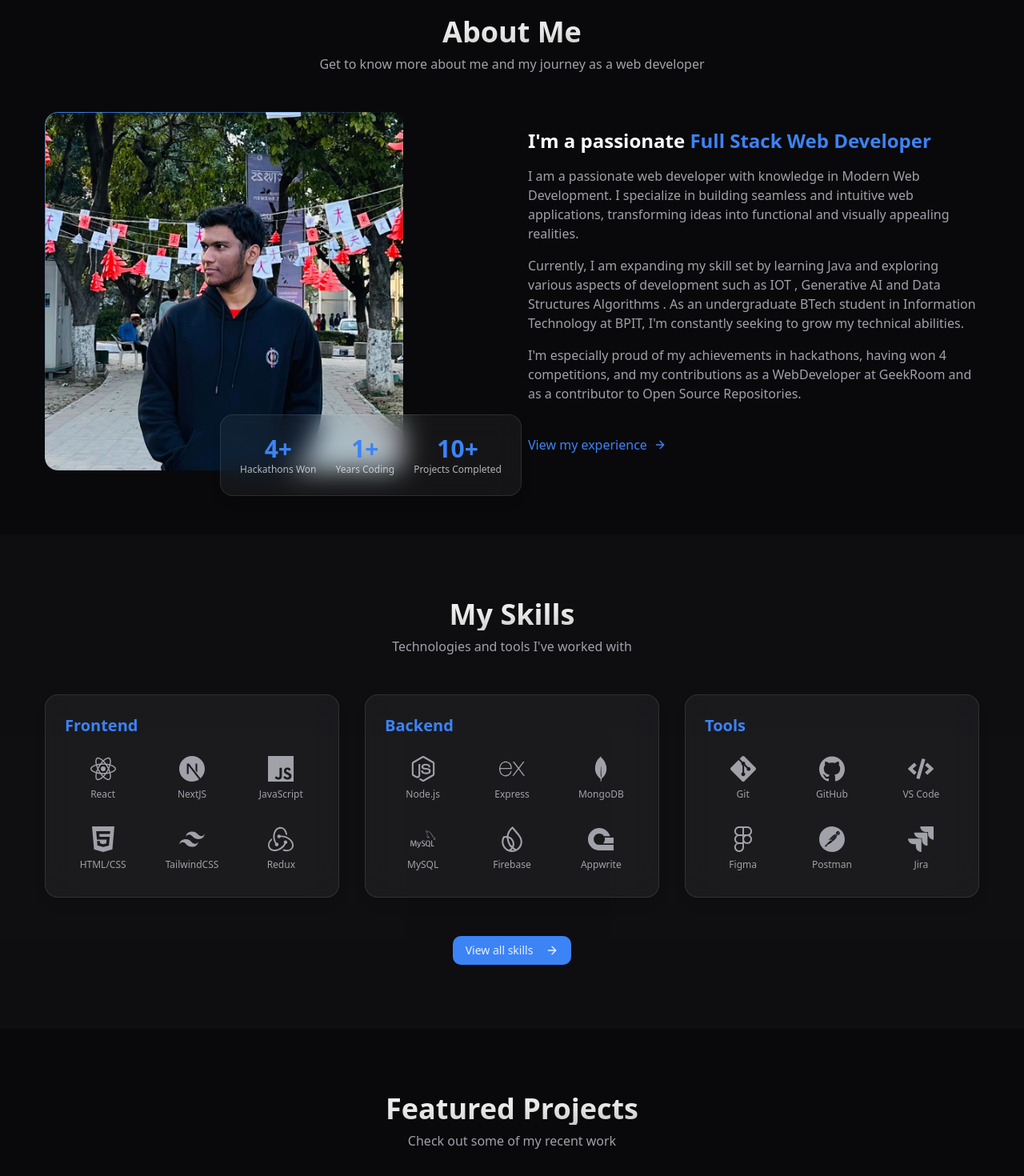
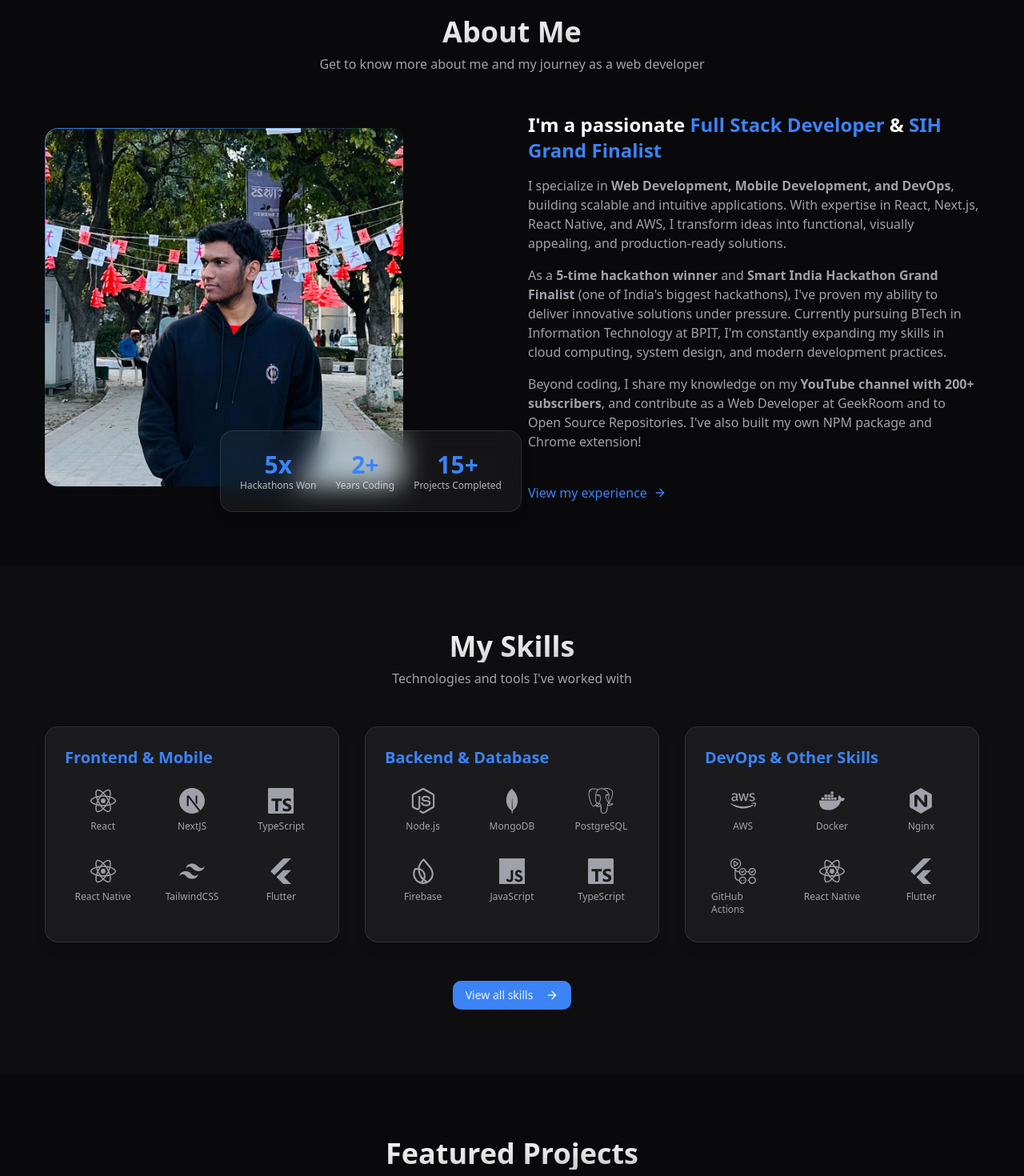
Before and after one commit to Heisenberg300604/Nibedan-Portfolio, a Next.js app: page / in a window 1280 px wide. Shown: the part 860-2330 px from the top of the page at 80% size. Built offline with nearby package versions, Linux system fonts and the light colour scheme.

Commit message:
update information

```diff
--- a/src/app/layout.tsx
+++ b/src/app/layout.tsx
@@ -19,10 +19,59 @@ const geistMono = localFont({
 });
 
 export const metadata: Metadata = {
-  title: "Nibedan's Portfolio",
-  description: "My Personal Porttfolio Website",
+  title: "Nibedan Pati | Full Stack Developer & SIH Grand Finalist",
+  description: "Portfolio of Nibedan Pati - 5x Hackathon Winner, Smart India Hackathon Grand Finalist, Full Stack Developer specializing in Web Development, Mobile Development, and DevOps. Expert in React, Next.js, React Native & AWS. BTech IT student at BPIT.",
+  keywords: [
+    "Nibedan Pati",
+    "Full Stack Developer",
+    "SIH Grand Finalist",
+    "Smart India Hackathon",
+    "Hackathon Winner",
+    "React Developer",
+    "Next.js Developer",
+    "MERN Stack",
+    "Mobile Developer",
+    "React Native",
+    "DevOps",
+    "AWS",
+    "Web Developer India",
+    "BTech Developer",
+    "BPIT",
+    "Software Engineer"
+  ],
+  authors: [{ name: "Nibedan Pati", url: "https://github.com/Heisenberg300604" }],
+  creator: "Nibedan Pati",
+  publisher: "Nibedan Pati",
+  openGraph: {
+    title: "Nibedan Pati | Full Stack Developer & SIH Grand Finalist",
+    description: "5x Hackathon Winner | Smart India Hackathon Grand Finalist | Full Stack Developer specializing in Web, Mobile & DevOps",
+    url: "https://nibedan-portfolio.vercel.app",
+    siteName: "Nibedan Pati Portfolio",
+    type: "website",
+    locale: "en_US",
+  },
+  twitter: {
+    card: "summary_large_image",
+    title: "Nibedan Pati | Full Stack Developer & SIH Grand Finalist",
+    description: "5x Hackathon Winner | SIH Grand Finalist | Full Stack Developer",
+    creator: "@nibedan",
+  },
+  robots: {
+    index: true,
+    follow: true,
+    googleBot: {
+      index: true,
+      follow: true,
+      "max-video-preview": -1,
+      "max-image-preview": "large",
+      "max-snippet": -1,
+    },
+  },
   icons: {
     icon: "/Nibedan.svg",
+  },
+  verification: {
+    google: "your-google-verification-code",
   },
 };
 
@@ -41,11 +90,11 @@ export default function RootLayout({
       )}>
         <CustomCursor />
         <Toaster position="top-center" richColors />
-          <div className="relative flex min-h-screen flex-col">
-            <Navbar />
-            <main className="flex-1">{children}</main>
-            <Footer />
-          </div>
+        <div className="relative flex min-h-screen flex-col">
+          <Navbar />
+          <main className="flex-1">{children}</main>
+          <Footer />
+        </div>
 
       </body>
     </html>
--- a/src/components/Hackathons/HackathonsList.tsx
+++ b/src/components/Hackathons/HackathonsList.tsx
@@ -16,16 +16,26 @@ interface Hackathon {
 const hackathons: Hackathon[] = [
   {
     id: 1,
+    name: 'Smart India Hackathon (SIH) - Grand Finals',
+    date: 'December 8-9, 2025',
+    position: 'Grand Finalist',
+    project: 'ComminuSense: Smart Comminution for NMDC',
+    description: 'Selected as Grand Finalist for Smart India Hackathon, India\'s largest and most prestigious hackathon. Traveled to Pondicherry for the grand finals. Developed ComminuSense - an AI-driven energy-optimization and predictive-maintenance platform for NMDC (India\'s Largest Iron Ore Producer) iron-ore comminution circuits. The platform integrates IoT telemetry, ML models for energy optimization, predictive maintenance with RUL estimates, and a digital twin simulator. Features role-based dashboards for Operators, Engineers, Maintenance, and Management with real-time kWh/ton insights.',
+    team: 'Team Synapse',
+    technologies: ['React', 'Node.js', 'MongoDB', 'TailwindCSS', 'Express', 'Machine Learning', 'IoT', 'Digital Twin', 'Time-Series DB'],
+  },
+  {
+    id: 2,
     name: 'M# Hackathon',
     date: 'September 2024',
     position: '3rd',
     project: 'Travello : Interactive Tourism Platform',
     description: 'Tourism in India often lacks engagement, leading to missed opportunities for travelers to explore local culture.To overcome all these problems ,We are developing a gamified tourism platform designed to revolutionize how travelers explore their destinations. Our application will guide users to hidden attractions and cultural experiences through interactive challenges and quests, transforming the act of discovery into an engaging adventure. Leveraging AI-driven personalization, users will receive customized itineraries that adapt to their preferences and real-time conditions. This platform not only enriches the travel experience but also fosters a deeper connection with local culture, making every journey memorable.',
     team: 'Team Synapse',
-    technologies: ['React', 'MongoDB', 'ExpressJS', 'Tailwind CSS', 'Node.js','Vercel','Mapbox API','Cloudinary'],
+    technologies: ['React', 'MongoDB', 'ExpressJS', 'Tailwind CSS', 'Node.js', 'Vercel', 'Mapbox API', 'Cloudinary'],
   },
   {
-    id: 2,
+    id: 3,
     name: 'NS Hacks',
     date: 'January 2025',
     position: '1st',
@@ -35,7 +45,7 @@ const hackathons: Hackathon[] = [
     technologies: ['React', 'Node.js', 'Firebase', 'Tesseract.js', 'Assembly AI', 'Recharts', 'Vercel'],
   },
   {
-    id: 3,
+    id: 4,
     name: 'Invictus DTU',
     date: 'February 2025',
     position: '2nd',
@@ -45,14 +55,14 @@ const hackathons: Hackathon[] = [
     technologies: ['Drupal', 'php', 'ajax', 'DevTools', 'Web Security'],
   },
   {
-    id: 4,
+    id: 5,
     name: 'Tryst 2025',
     date: 'March 2025',
     position: '1st',
     project: 'Waygen',
     description: 'Waygen is an AI-driven Smart Traffic Management System designed to revolutionize urban mobility by integrating computer vision, IoT, and geospatial intelligence. Our solution addresses the critical challenges of urban traffic congestion through real-time monitoring, analysis, and optimization.',
     team: 'Synapse',
-    technologies: ['React', 'Node.js', 'Flask', 'Raspberry Pi', 'TailwindCSS', 'Framer Motion', 'Vercel', 'YOLOv8','Streamlit'],
+    technologies: ['React', 'Node.js', 'Flask', 'Raspberry Pi', 'TailwindCSS', 'Framer Motion', 'Vercel', 'YOLOv8', 'Streamlit'],
   },
 ];
 
--- a/src/components/Projects/ProjectGrid.tsx
+++ b/src/components/Projects/ProjectGrid.tsx
@@ -8,6 +8,8 @@ import SignalX from "@/public/images/SignalX.png"
 import recap from "@/public/images/recap.png"
 import athleto from "@/public/images/athleto.png"
 import travello from "@/public/images/Travello.png"
+import echochat from "@/public/images/echochat.png"
+import zapurl from "@/public/images/zapurl.png"
 
 const projectImages = {
   techhive: techHive,
@@ -17,6 +19,8 @@ const projectImages = {
   recap: recap,
   athleto: athleto,
   travello: travello,
+  echochat: echochat,
+  zapurl: zapurl,
 };
 
 const projects: Project[] = [
@@ -39,7 +43,7 @@ const projects: Project[] = [
     id: 2,
     title: 'Recap',
     description: 'Your smart companion for smarter learning',
-    tags: ['React', 'ShadCN Ui', 'Firebase', 'TailwindCSS', 'Vercel','AssemblyAI','Tesseract.js','FireStore','GoogleOauth'],
+    tags: ['React', 'ShadCN Ui', 'Firebase', 'TailwindCSS', 'Vercel', 'AssemblyAI', 'Tesseract.js', 'FireStore', 'GoogleOauth'],
     github: 'https://github.com/Heisenberg300604/Recap',
     demo: 'https://recap-5ajg.vercel.app/',
     image: projectImages.recap,
@@ -68,21 +72,23 @@ const projects: Project[] = [
       'Data export in CSV/PDF formats',
     ],
   },
-  // {
-  //   id: 4,
-  //   title: 'URL Shortening Service',
-  //   description: 'A responsive expense tracking platform with React, TypeScript, and Tailwind CSS.',
-  //   tags: ['MERN', 'TypeScript', 'Tailwind CSS', 'Shadcn', 'JWT'],
-  //   github: 'https://github.com/Heisenberg300604/BudgetMap',
-  //   demo: 'https://budget-map-new.vercel.app/',
-  //   image: projectImages.budgetmap,
-  //   features: [
-  //     'Dynamic dashboard for expense categorization',
-  //     'Secure backend using Node.js and JWT authentication',
-  //     'Multi-currency support with live conversion rates',
-  //     'Data export in CSV/PDF formats',
-  //   ],
-  // },
+  {
+    id: 4,
+    title: 'Zap-URL: URL Shortening Service',
+    description: 'A scalable URL shortening service built to learn and implement system design concepts. Features Redis caching, analytics, and deployed on AWS EC2 with Nginx reverse proxy.',
+    tags: ['React', 'TypeScript', 'AWS EC2', 'DynamoDB', 'Redis', 'Docker', 'Nginx', 'Express', 'PM2'],
+    github: 'https://github.com/Heisenberg300604/Zap-Url',
+    demo: 'https://zap-url-five.vercel.app',
+    image: projectImages.zapurl,
+    features: [
+      'System design implementation with scalability in mind',
+      'Redis caching for fast URL redirection',
+      'URL analytics and click tracking',
+      'AWS EC2 deployment with Nginx reverse proxy',
+      'Docker containerization for consistent deployment',
+      'Winston logging for production monitoring',
+    ],
+  },
   {
     id: 5,
     title: 'Flox : Social Media Platform',
@@ -101,9 +107,24 @@ const projects: Project[] = [
   },
   {
     id: 6,
+    title: 'create-expo-starter: NPM Package',
+    description: 'CLI tool that generates fully-configured Expo React Native applications. Published on NPM with 5 stars! Includes TypeScript, Expo Router, NativeWind, Zustand, and Axios out of the box.',
+    tags: ['JavaScript', 'NPM', 'CLI', 'Expo', 'React Native', 'TypeScript', 'Zustand'],
+    github: 'https://github.com/Heisenberg300604/create-expo-starter',
+    features: [
+      'Published NPM package: npx create-expo-starter',
+      'Pre-configured with TypeScript and Expo Router',
+      'NativeWind (TailwindCSS for React Native) setup',
+      'Zustand for state management',
+      'Axios for API calls with interceptors',
+      'Starter components for Login, Signup, and Home screens',
+    ],
+  },
+  {
+    id: 7,
     title: 'Signal-X: AI-powered traffic management system',
     description: 'Signal-X is an AI-powered traffic management system using advanced computer vision, edge computing, and geospatial intelligence. With real-time sensor fusion, machine learning algorithms, and adaptive signal control, it enables dynamic congestion management and emergency vehicle prioritization.',
-    tags: ['React', 'Tailwind CSS', 'Arduino', 'Flask', 'MongoDB', 'YOLOv8','MapMyIndia API', 'Streamlit',"React-Native-Expo"],
+    tags: ['React', 'Tailwind CSS', 'Arduino', 'Flask', 'MongoDB', 'YOLOv8', 'MapMyIndia API', 'Streamlit', "React-Native-Expo"],
     github: 'https://github.com/Heisenberg300604/Signal-X/tree/main',
     demo: 'https://signal-x-zkh5.vercel.app/',
     image: projectImages.signalx,
@@ -116,10 +137,26 @@ const projects: Project[] = [
     ],
   },
   {
-    id: 7,
+    id: 8,
+    title: 'EchoChat: Real-time Communication',
+    description: 'A real-time chatting and video calling application for 1-to-1 communication. Built with WebRTC for peer-to-peer video calls and Socket.io for real-time messaging.',
+    tags: ['Next.js', 'TypeScript', 'PostgreSQL', 'Prisma', 'Socket.io', 'WebRTC', 'Shadcn-UI', 'Neon'],
+    github: 'https://github.com/Heisenberg300604/EchoChat',
+    demo: 'https://echo-chat-iota.vercel.app',
+    image: projectImages.echochat,
+    features: [
+      'Real-time 1-to-1 video calling with WebRTC',
+      'Instant messaging with Socket.io',
+      'User authentication and session management',
+      'PostgreSQL database with Prisma ORM',
+      'Modern UI with Shadcn components',
+    ],
+  },
+  {
+    id: 9,
     title: 'Athleto: Empowering Underprivileged Athletes',
     description: 'Athleto is a virtual platform designed to support underprivileged athletes in India by providing them with the resources, training, and financial backing they need to excel in their respective sports.',
-    tags: ['NextJS', 'Tailwind CSS', 'Typescript', 'Supabase', 'Nodejs', 'Deepseek AI','Vercel', 'Razorpay',"Docker"],
+    tags: ['NextJS', 'Tailwind CSS', 'Typescript', 'Supabase', 'Nodejs', 'Deepseek AI', 'Vercel', 'Razorpay', "Docker"],
     github: 'https://github.com/Heisenberg300604/Athleto',
     demo: 'https://athleto-project.vercel.app/',
     image: projectImages.athleto,
@@ -132,10 +169,23 @@ const projects: Project[] = [
     ],
   },
   {
-    id: 8,
+    id: 10,
+    title: 'CodeSensei: Chrome Extension',
+    description: 'A developer productivity Chrome extension to enhance your coding workflow. Built with JavaScript and Chrome Extension APIs.',
+    tags: ['JavaScript', 'Chrome Extension', 'HTML', 'CSS', 'Browser APIs'],
+    github: 'https://github.com/Heisenberg300604/codesensei-extension',
+    features: [
+      'Developer productivity tool',
+      'Chrome Extension APIs integration',
+      'Lightweight and fast',
+      'Easy to install and use',
+    ],
+  },
+  {
+    id: 11,
     title: 'Travello',
     description: 'Tourism often lacks engagement and interactive experiences, leading to missed opportunities for travelers to discover unique local attractions and fully immerse themselves in local culture. Design a sophisticated gamified tourism application that motivates users to thoroughly explore their destination by earning points through uncovering hidden attractions and completing challenges and quests such as uploading photos taken from specific angles to match reference images. The application should also feature leaderboards, rewards, and integrated social sharing capabilities',
-    tags: ['React', 'Tailwind CSS', 'Javascript', 'MongoDB', 'Nodejs', 'Bcrypt','Vercel', 'Mapbox',"AWS", "OAuth"],
+    tags: ['React', 'Tailwind CSS', 'Javascript', 'MongoDB', 'Nodejs', 'Bcrypt', 'Vercel', 'Mapbox', "AWS", "OAuth"],
     github: 'https://github.com/Heisenberg300604/Travello-Final',
     demo: 'https://travello-project.vercel.app/',
     image: projectImages.travello,
--- a/src/components/Skills/SkillGrid.tsx
+++ b/src/components/Skills/SkillGrid.tsx
@@ -5,7 +5,7 @@ import {
   SiRedux, SiTailwindcss, SiBootstrap, SiSass, SiMui,
   SiNodedotjs, SiExpress, SiMongodb, SiMysql, SiFirebase,
   SiGit, SiGithub, SiFigma, SiPostman,
-  SiJira, SiCanva, SiTypescript, SiC, SiWordpress, SiAppwrite,SiFastapi,
+  SiJira, SiCanva, SiTypescript, SiC, SiWordpress, SiAppwrite, SiFastapi,
   SiFlask,
   SiPostgresql,
   SiSupabase,
@@ -19,7 +19,16 @@ import {
   SiArduino,
   SiAmazondynamodb,
   SiGitlab,
-  SiFlutter
+  SiFlutter,
+  SiDocker,
+  SiNginx,
+  SiRedis,
+  SiAmazonwebservices,
+  SiAmazonec2,
+  SiAmazons3,
+  SiAwslambda,
+  SiKubernetes,
+  SiGithubactions
 } from 'react-icons/si';
 import { Card } from '@/components/ui/card';
 import { FaCode } from 'react-icons/fa'; // from Font Awesome
@@ -70,7 +79,28 @@ const skillCategories: SkillCategory[] = [
       { name: 'MongoDB', icon: SiMongodb },
       { name: 'MySQL', icon: SiMysql },
       { name: 'PostgreSQL', icon: SiPostgresql },
-      {name : "AWS DynamoDB", icon: SiAmazondynamodb},
+      { name: "AWS DynamoDB", icon: SiAmazondynamodb },
+      { name: 'Redis', icon: SiRedis },
+    ],
+  },
+  {
+    name: 'AWS & Cloud',
+    skills: [
+      { name: 'AWS', icon: SiAmazonwebservices },
+      { name: 'AWS EC2', icon: SiAmazonec2 },
+      { name: 'AWS S3', icon: SiAmazons3 },
+      { name: 'AWS Lambda', icon: SiAwslambda },
+      { name: 'AWS DynamoDB', icon: SiAmazondynamodb },
+    ],
+  },
+  {
+    name: 'DevOps',
+    skills: [
+      { name: 'Docker', icon: SiDocker },
+      { name: 'Kubernetes', icon: SiKubernetes },
+      { name: 'Nginx', icon: SiNginx },
+      { name: 'GitHub Actions', icon: SiGithubactions },
+      { name: 'Vercel', icon: SiVercel },
     ],
   },
   {
@@ -117,7 +147,7 @@ const skillCategories: SkillCategory[] = [
     skills: [
       { name: 'WordPress', icon: SiWordpress },
       { name: 'UI/UX Design', icon: SiFigma },
-      { name : 'Arduino', icon: SiArduino },
+      { name: 'Arduino', icon: SiArduino },
     ],
   },
 ];
--- a/src/components/home/HackathonsPreview.tsx
+++ b/src/components/home/HackathonsPreview.tsx
@@ -24,12 +24,13 @@ const HackathonsPreview = () => {
           <div className="flex justify-center mb-6">
             <Trophy className="h-14 w-14 text-primary" />
           </div>
-          <h3 className="text-2xl font-bold mb-4">4x Hackathon Winner</h3>
+          <h3 className="text-2xl font-bold mb-2">5x Hackathon Winner</h3>
+          <p className="text-primary font-semibold mb-4">Smart India Hackathon Grand Finalist 🏆</p>
           <p className="text-muted-foreground mb-6">
-            I've participated in multiple hackathons, collaborating with talented teams
-            to create innovative solutions under tight deadlines. From AI-powered applications
-            to creative web solutions, these experiences have sharpened my problem-solving
-            skills and ability to work efficiently under pressure.
+            Including being a Grand Finalist at Smart India Hackathon, India's largest hackathon!
+            I've collaborated with talented teams to create innovative solutions like ComminuSense
+            for NMDC, AI-powered traffic management, and gamified education platforms.
+            These experiences have sharpened my problem-solving skills and ability to deliver under pressure.
           </p>
           <Button asChild>
             <Link href="/hackathons">
--- a/src/components/home/SkillsPreview.tsx
+++ b/src/components/home/SkillsPreview.tsx
@@ -6,44 +6,44 @@ import { ArrowRight } from 'lucide-react';
 import Link from 'next/link';
 import SectionHeading from '../Common/SectionHeading';
 import {
-  SiReact, SiNextdotjs, SiJavascript, SiHtml5, SiCss3, SiTailwindcss,
-  SiRedux, SiNodedotjs, SiExpress, SiMongodb, SiMysql, SiFirebase,
-  SiGit, SiGithub, SiFigma, SiPostman, SiJira,SiAppwrite
+  SiReact, SiNextdotjs, SiJavascript, SiTypescript, SiTailwindcss,
+  SiNodedotjs, SiMongodb, SiPostgresql, SiFirebase,
+  SiDocker, SiAmazonwebservices, SiGithubactions, SiNginx,
+  SiFlutter
 } from 'react-icons/si';
-import { FaCode } from 'react-icons/fa'; // from Font Awesome
 
 const skillCategories = [
   {
-    name: 'Frontend',
+    name: 'Frontend & Mobile',
     skills: [
       { name: 'React', icon: SiReact },
       { name: 'NextJS', icon: SiNextdotjs },
-      { name: 'JavaScript', icon: SiJavascript },
-      { name: 'HTML/CSS', icon: SiHtml5 },
+      { name: 'TypeScript', icon: SiTypescript },
+      { name: 'React Native', icon: SiReact },
       { name: 'TailwindCSS', icon: SiTailwindcss },
-      { name: 'Redux', icon: SiRedux },
+      { name: 'Flutter', icon: SiFlutter },
     ],
   },
   {
-    name: 'Backend',
+    name: 'Backend & Database',
     skills: [
       { name: 'Node.js', icon: SiNodedotjs },
-      { name: 'Express', icon: SiExpress },
       { name: 'MongoDB', icon: SiMongodb },
-      { name: 'MySQL', icon: SiMysql },
+      { name: 'PostgreSQL', icon: SiPostgresql },
       { name: 'Firebase', icon: SiFirebase },
-      { name: 'Appwrite', icon: SiAppwrite },
+      { name: 'JavaScript', icon: SiJavascript },
+      { name: 'TypeScript', icon: SiTypescript },
     ],
   },
   {
-    name: 'Tools',
+    name: 'DevOps & Other Skills',
     skills: [
-      { name: 'Git', icon: SiGit },
-      { name: 'GitHub', icon: SiGithub },
-      { name: 'VS Code', icon: FaCode },
-      { name: 'Figma', icon: SiFigma },
-      { name: 'Postman', icon: SiPostman },
-      { name: 'Jira', icon: SiJira },
+      { name: 'AWS', icon: SiAmazonwebservices },
+      { name: 'Docker', icon: SiDocker },
+      { name: 'Nginx', icon: SiNginx },
+      { name: 'GitHub Actions', icon: SiGithubactions },
+      { name: 'React Native', icon: SiReact },
+      { name: 'Flutter', icon: SiFlutter },
     ],
   },
 ];
--- a/src/components/home/about.tsx
+++ b/src/components/home/about.tsx
@@ -20,9 +20,9 @@ const About = () => {
   };
 
   const stats = [
-    { value: '4+', label: 'Hackathons Won' },
-    { value: '1+', label: 'Years Coding' },
-    { value: '10+', label: 'Projects Completed' },
+    { value: '5x', label: 'Hackathons Won' },
+    { value: '2+', label: 'Years Coding' },
+    { value: '15+', label: 'Projects Completed' },
   ];
 
   return (
@@ -77,19 +77,19 @@ const About = () => {
               variants={fadeInVariants}
             >
               <h3 className="text-2xl font-semibold text-foreground">
-                I'm a passionate <span className="text-primary">Full Stack Web Developer</span>
+                I'm a passionate <span className="text-primary">Full Stack Developer</span> & <span className="text-primary">SIH Grand Finalist</span>
               </h3>
 
               <p className="text-muted-foreground">
-                I am a passionate web developer with knowledge in Modern Web Development. I specialize in building seamless and intuitive web applications, transforming ideas into functional and visually appealing realities.
+                I specialize in <strong>Web Development, Mobile Development, and DevOps</strong>, building scalable and intuitive applications. With expertise in React, Next.js, React Native, and AWS, I transform ideas into functional, visually appealing, and production-ready solutions.
               </p>
 
               <p className="text-muted-foreground">
-                Currently, I am expanding my skill set by learning Java and exploring various aspects of development such as IOT , Generative AI and Data Structures Algorithms . As an undergraduate BTech student in Information Technology at BPIT, I'm constantly seeking to grow my technical abilities.
+                As a <strong>5-time hackathon winner</strong> and <strong>Smart India Hackathon Grand Finalist</strong> (one of India's biggest hackathons), I've proven my ability to deliver innovative solutions under pressure. Currently pursuing BTech in Information Technology at BPIT, I'm constantly expanding my skills in cloud computing, system design, and modern development practices.
               </p>
 
               <p className="text-muted-foreground">
-                I'm especially proud of my achievements in hackathons, having won 4 competitions, and my contributions as a WebDeveloper at GeekRoom and as a contributor to Open Source Repositories.
+                Beyond coding, I share my knowledge on my <strong>YouTube channel with 200+ subscribers</strong>, and contribute as a Web Developer at GeekRoom and to Open Source Repositories. I've also built my own NPM package and Chrome extension!
               </p>
             </motion.div>
 
```
Also changed, not shown: src/components/home/hero.tsx (+4 -5 lines), src/components/home/ProjectsPreview.tsx (line endings or trailing spaces), src/public/images/echochat.png (added), src/public/images/zapurl.png (added).
